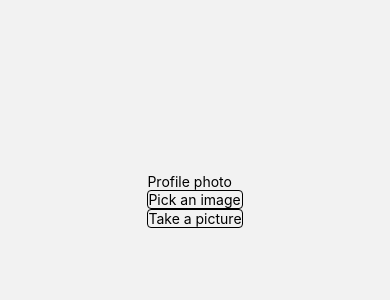
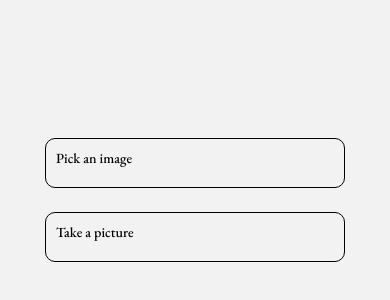
Before and after one commit to ManojKarthikeya/women-snist, a React Native app: screen /ProfilePictureUpload in a window 390 px wide. Shown: the part 222-522 px from the top of the page. Built offline with nearby package versions, Linux system fonts and the light colour scheme.

Commit message:
modified profile upload page

```diff
--- a/App.js
+++ b/App.js
@@ -27,7 +27,7 @@ export default function App() {
 	return (
 		<NavigationContainer>
 			<Stack.Navigator
-				initialRouteName="GetStarted"
+				initialRouteName="ProfilePictureUpload"
 				screenOptions={{ headerShown: false }}
 			>
 				<Stack.Screen name="GetStarted" component={GetStarted} />
--- a/screens/ProfilePictureUpload.jsx
+++ b/screens/ProfilePictureUpload.jsx
@@ -9,6 +9,7 @@ import {
 import React, { useState } from "react";
 import { SafeAreaView } from "react-native-safe-area-context";
 import * as ImagePicker from "expo-image-picker";
+import MaterialIcons from "@expo/vector-icons/MaterialIcons";
 
 export default function ProfilePictureUpload() {
   const [image, setImage] = useState(null);
@@ -47,16 +48,16 @@ export default function ProfilePictureUpload() {
   return (
     <SafeAreaView style={styles.container}>
       <View>
-        <Text>Profile photo</Text>
+        {/* <Text>Profile photo</Text> */}
         {image && <Image source={{ uri: image }} style={styles.image} />}
         <View style={styles.buttonView}>
-          <TouchableOpacity onPress={pickImage}>
-            <Text>Pick an image</Text>
+          <TouchableOpacity onPress={pickImage} style={styles.appButtonContainer}>
+            <Text style={styles.buttonText}>Pick an image</Text>
           </TouchableOpacity>
         </View>
         <View style={styles.buttonView}>
-          <TouchableOpacity onPress={openCamera}>
-            <Text>Take a picture</Text>
+          <TouchableOpacity onPress={openCamera} style={styles.appButtonContainer}>
+            <Text style={styles.buttonText}>Take a picture</Text>
           </TouchableOpacity>
         </View>
       </View>
@@ -71,17 +72,27 @@ const styles = StyleSheet.create({
     justifyContent: "center",
   },
   image: {
-    width: 200,
-    height: 200,
-    borderRadius: 100,
+    width: 300,
+    height: 300,
+    marginBottom: 30,
+    borderRadius: 150,
   },
   buttonText: {
     fontFamily: "EBGaramond-Medium",
   },
-  buttonView: {
-    borderColor: "black",
+  // buttonView: {
+  //   borderColor: "black",
+  //   borderWidth: 1,
+  //   borderRadius: 4,
+  // },
+  appButtonContainer: {
+
+    width: 300,
+    height: 50,
     borderWidth: 1,
-    borderRadius: 4,
+    borderRadius: 10,
+    padding: 10,
+    margin: 12
 
-  },
+  }
 });
```
Also changed, not shown: 2 other files (tests, documents, lock files or other folders).
